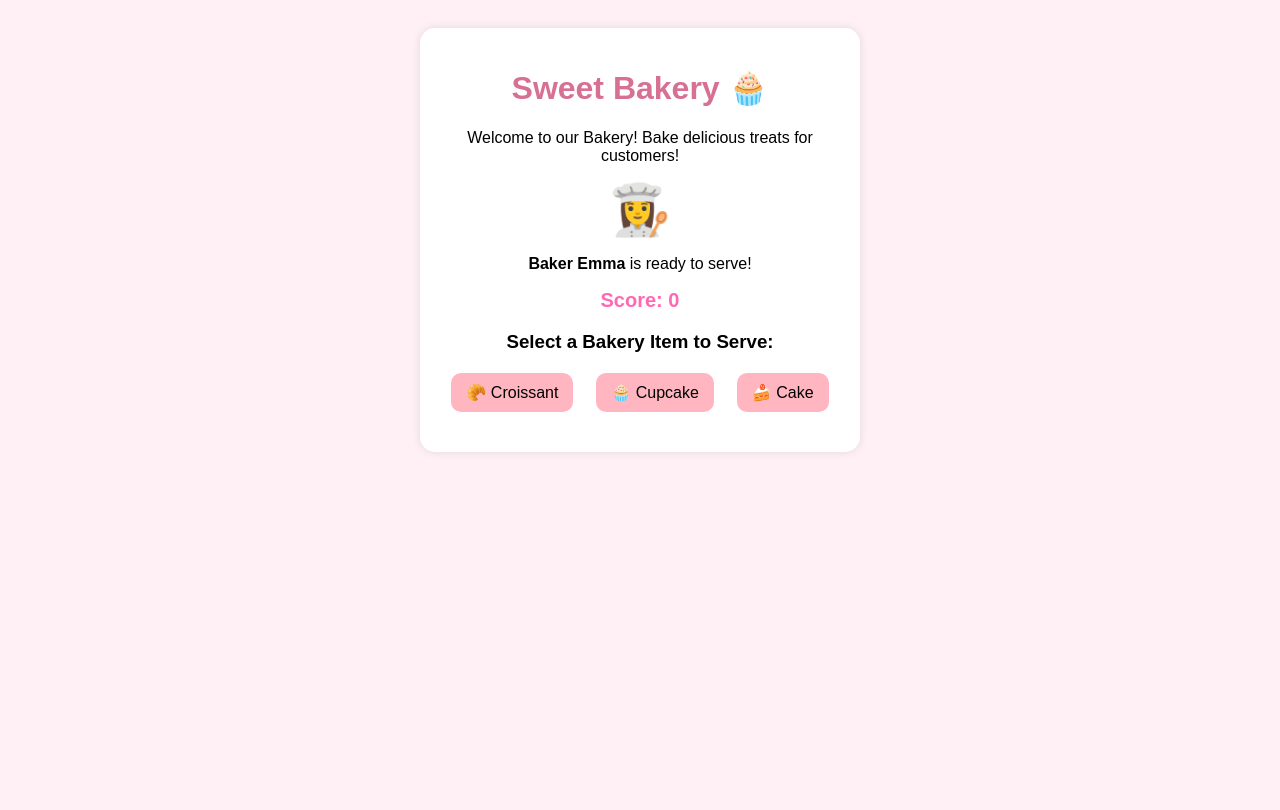
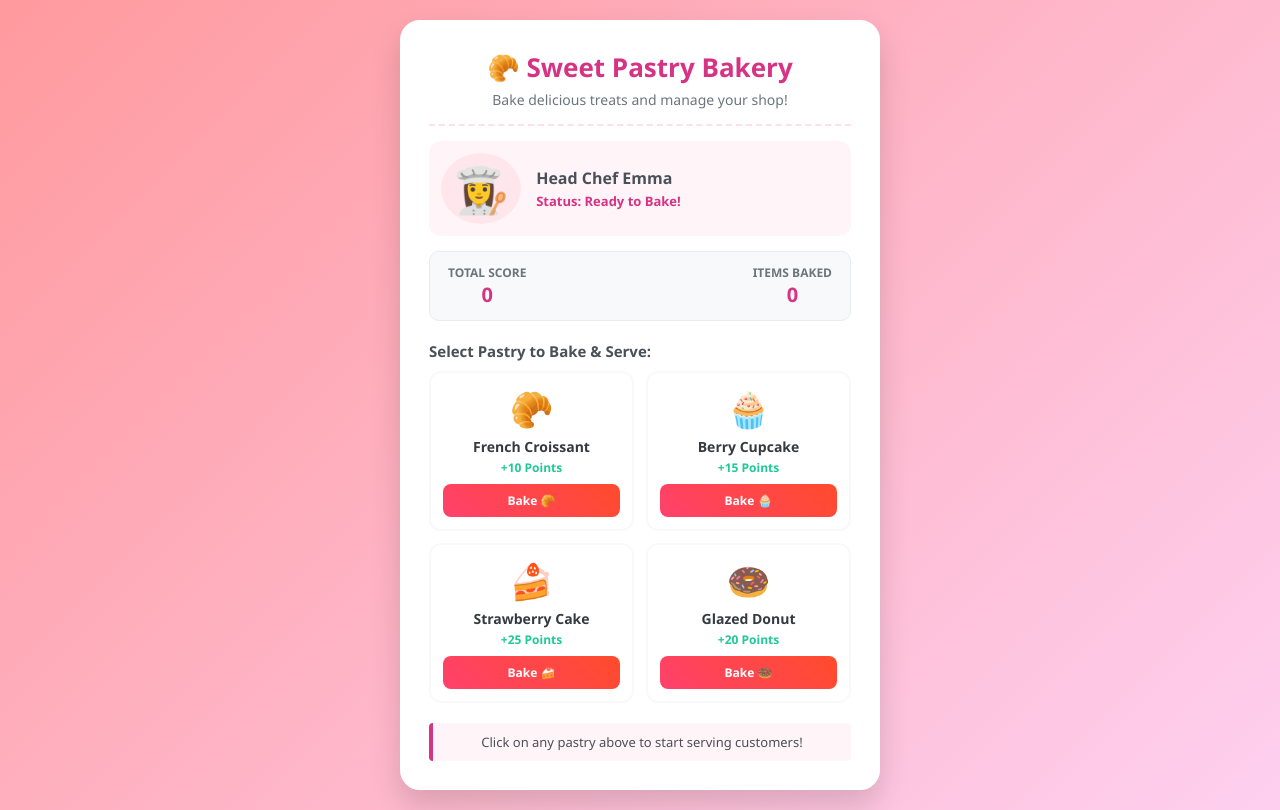
Before and after one commit to nurtencx/sweet-bakery-game, a plain HTML site: page index.html in a window 1280 px wide. Drawn offline with Linux system fonts and the light colour scheme.

Commit message:
Revamp bakery game layout and functionality
Updated the title and enhanced the layout and styling of the bakery game interface. Improved score tracking and item serving functionality.

```diff
--- a/index.html
+++ b/index.html
@@ -3,46 +3,112 @@
 <head>
     <meta charset="UTF-8">
     <meta name="viewport" content="width=device-width, initial-scale=1.0">
-    <title>Sweet Bakery Game</title>
+    <title>Sweet Pastry Bakery Shop</title>
     <style>
-        body { font-family: Arial, sans-serif; text-align: center; background-color: #fff0f5; padding: 20px; }
-        .container { max-width: 400px; margin: auto; background: white; padding: 20px; border-radius: 15px; box-shadow: 0 0 10px rgba(0,0,0,0.1); }
-        h1 { color: #d87093; }
-        .score-board { font-size: 20px; font-weight: bold; color: #ff69b4; margin: 15px 0; }
-        .bakery-items { display: flex; justify-content: space-around; margin-top: 20px; }
-        .item-btn { background-color: #ffb6c1; border: none; padding: 10px 15px; border-radius: 10px; cursor: pointer; font-size: 16px; }
-        .item-btn:hover { background-color: #ff69b4; color: white; }
-        .character { font-size: 50px; margin: 10px 0; }
+        * { box-sizing: border-box; font-family: 'Segoe UI', Tahoma, Geneva, Verdana, sans-serif; }
+        body { background: linear-gradient(135deg, #ff9a9e 0%, #fecfef 99%, #fecfef 100%); margin: 0; padding: 20px; display: flex; justify-content: center; align-items: center; min-height: 100vh; }
+        .bakery-card { background: #ffffff; border-radius: 20px; box-shadow: 0 15px 30px rgba(0,0,0,0.15); width: 100%; max-width: 480px; padding: 25px; border: 4px solid #fff; }
+        .header { text-align: center; border-bottom: 2px dashed #ffe0e9; padding-bottom: 15px; margin-bottom: 15px; }
+        .header h1 { color: #d63384; margin: 0 0 5px 0; font-size: 26px; }
+        .header p { color: #6c757d; margin: 0; font-size: 14px; }
+
+        .baker-section { display: flex; align-items: center; background: #fff5f8; padding: 12px; border-radius: 12px; margin-bottom: 15px; }
+        .baker-avatar { font-size: 45px; margin-right: 15px; background: #ffe6ed; padding: 5px 12px; border-radius: 50%; }
+        .baker-info h3 { margin: 0; color: #495057; font-size: 16px; }
+        .baker-info p { margin: 3px 0 0 0; color: #d63384; font-size: 13px; font-weight: bold; }
+
+        .dashboard { display: flex; justify-content: space-between; background: #f8f9fa; padding: 12px 18px; border-radius: 10px; margin-bottom: 20px; border: 1px solid #e9ecef; }
+        .stat-box { text-align: center; }
+        .stat-label { font-size: 12px; color: #6c757d; text-transform: uppercase; font-weight: bold; }
+        .stat-value { font-size: 20px; font-weight: bold; color: #d63384; }
+
+        .menu-title { font-size: 15px; color: #495057; margin-bottom: 10px; font-weight: bold; }
+        .items-grid { display: grid; grid-template-columns: 1fr 1fr; gap: 12px; margin-bottom: 20px; }
+        .item-card { background: #fff; border: 2px solid #f8f9fa; border-radius: 12px; padding: 12px; text-align: center; transition: all 0.2s ease; cursor: pointer; }
+        .item-card:hover { transform: translateY(-3px); border-color: #ff85a2; box-shadow: 0 5px 15px rgba(255, 133, 162, 0.2); }
+        .item-icon { font-size: 35px; margin-bottom: 5px; }
+        .item-name { font-weight: bold; font-size: 14px; color: #343a40; margin-bottom: 3px; }
+        .item-price { font-size: 12px; color: #20c997; font-weight: bold; }
+
+        .bake-btn { background: linear-gradient(45deg, #ff416c, #ff4b2b); color: white; border: none; padding: 8px 12px; border-radius: 8px; font-size: 12px; font-weight: bold; cursor: pointer; width: 100%; margin-top: 8px; }
+        .bake-btn:hover { opacity: 0.9; }
+
+        .log-box { background: #fff5f8; border-left: 4px solid #d63384; padding: 10px 12px; border-radius: 4px; font-size: 13px; color: #495057; min-height: 20px; text-align: center; }
     </style>
 </head>
 <body>
 
-<div class="container">
-    <h1>Sweet Bakery 🧁</h1>
-    <p>Welcome to our Bakery! Bake delicious treats for customers!</p>
-
-    <div class="character">👩‍🍳</div>
-    <p><strong>Baker Emma</strong> is ready to serve!</p>
-
-    <div class="score-board">Score: <span id="score">0</span></div>
-
-    <h3>Select a Bakery Item to Serve:</h3>
-    <div class="bakery-items">
-        <button class="item-btn" onclick="serveItem('Croissant', 10)">🥐 Croissant</button>
-        <button class="item-btn" onclick="serveItem('Cupcake', 15)">🧁 Cupcake</button>
-        <button class="item-btn" onclick="serveItem('Strawberry Cake', 25)">🍰 Cake</button>
+<div class="bakery-card">
+    <div class="header">
+        <h1>🥐 Sweet Pastry Bakery</h1>
+        <p>Bake delicious treats and manage your shop!</p>
     </div>
 
-    <p id="message" style="margin-top: 20px; color: #4682b4; font-weight: bold;"></p>
+    <div class="baker-section">
+        <div class="baker-avatar">👩‍🍳</div>
+        <div class="baker-info">
+            <h3>Head Chef Emma</h3>
+            <p>Status: Ready to Bake!</p>
+        </div>
+    </div>
+
+    <div class="dashboard">
+        <div class="stat-box">
+            <div class="stat-label">Total Score</div>
+            <div class="stat-value" id="score">0</div>
+        </div>
+        <div class="stat-box">
+            <div class="stat-label">Items Baked</div>
+            <div class="stat-value" id="count">0</div>
+        </div>
+    </div>
+
+    <div class="menu-title">Select Pastry to Bake & Serve:</div>
+
+    <div class="items-grid">
+        <div class="item-card">
+            <div class="item-icon">🥐</div>
+            <div class="item-name">French Croissant</div>
+            <div class="item-price">+10 Points</div>
+            <button class="bake-btn" onclick="bakeItem('Butter Croissant', 10)">Bake 🥐</button>
+        </div>
+
+        <div class="item-card">
+            <div class="item-icon">🧁</div>
+            <div class="item-name">Berry Cupcake</div>
+            <div class="item-price">+15 Points</div>
+            <button class="bake-btn" onclick="bakeItem('Berry Cupcake', 15)">Bake 🧁</button>
+        </div>
+
+        <div class="item-card">
+            <div class="item-icon">🍰</div>
+            <div class="item-name">Strawberry Cake</div>
+            <div class="item-price">+25 Points</div>
+            <button class="bake-btn" onclick="bakeItem('Strawberry Cake', 25)">Bake 🍰</button>
+        </div>
+
+        <div class="item-card">
+            <div class="item-icon">🍩</div>
+            <div class="item-name">Glazed Donut</div>
+            <div class="item-price">+20 Points</div>
+            <button class="bake-btn" onclick="bakeItem('Glazed Donut', 20)">Bake 🍩</button>
+        </div>
+    </div>
+
+    <div class="log-box" id="log">Click on any pastry above to start serving customers!</div>
 </div>
 
 <script>
-    let currentScore = 0;
+    let score = 0;
+    let itemCount = 0;
 
-    function serveItem(itemName, points) {
-        currentScore += points;
-        document.getElementById('score').innerText = currentScore;
-        document.getElementById('message').innerText = "You served a delicious " + itemName + "! +" + points + " Points!";
+    function bakeItem(name, points) {
+        score += points;
+        itemCount++;
+
+        document.getElementById('score').innerText = score;
+        document.getElementById('count').innerText = itemCount;
+        document.getElementById('log').innerHTML = "✨ Baked & served <strong>" + name + "</strong> for <span style='color: #20c997;'>+" + points + " Points</span>!";
     }
 </script>
 
```
